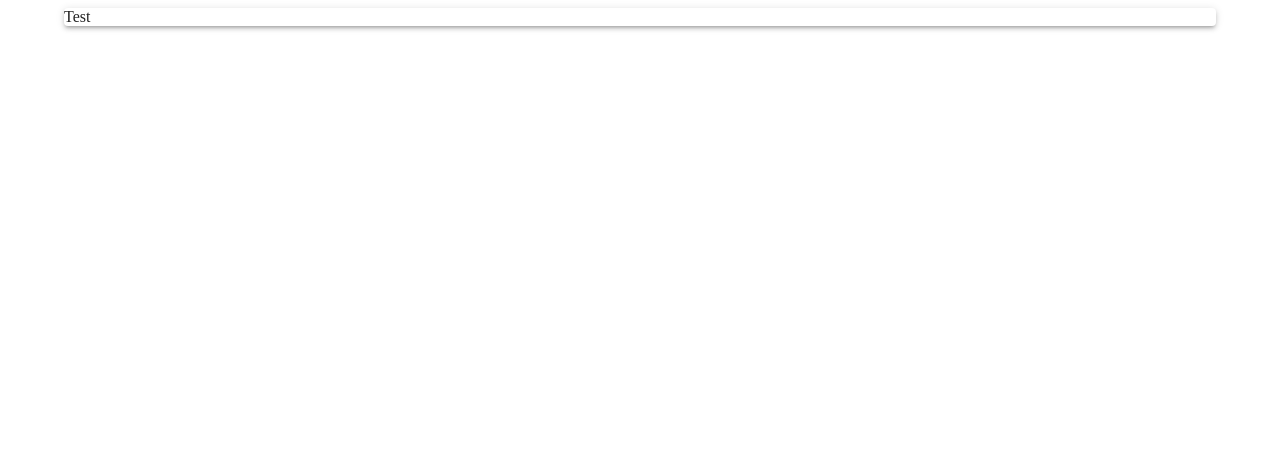
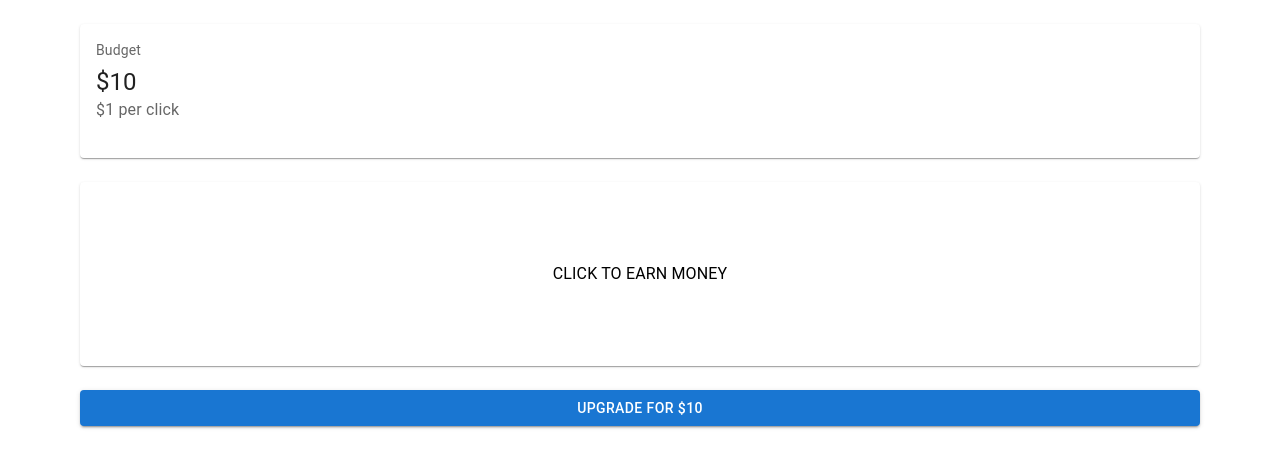
Before and after one commit to Marcin99b/CapitalistGame, a React (Create React App) app in the folder capitalist-game/: page / in a window 1280 px wide. Shown: the top 468 px of the page. Built offline with nearby package versions, Linux system fonts and the light colour scheme.

Commit message:
game basics

```diff
--- a/capitalist-game/public/index.html
+++ b/capitalist-game/public/index.html
@@ -2,29 +2,13 @@
 <html lang="en">
   <head>
     <meta charset="utf-8" />
-    <link rel="icon" href="%PUBLIC_URL%/favicon.ico" />
     <meta name="viewport" content="width=device-width, initial-scale=1" />
     <meta name="theme-color" content="#000000" />
     <meta
       name="description"
       content="Web site created using create-react-app"
     />
-    <link rel="apple-touch-icon" href="%PUBLIC_URL%/logo192.png" />
-    <!--
-      manifest.json provides metadata used when your web app is installed on a
-      user's mobile device or desktop. See https://developers.google.com/web/fundamentals/web-app-manifest/
-    -->
-    <link rel="manifest" href="%PUBLIC_URL%/manifest.json" />
-    <!--
-      Notice the use of %PUBLIC_URL% in the tags above.
-      It will be replaced with the URL of the `public` folder during the build.
-      Only files inside the `public` folder can be referenced from the HTML.
-
-      Unlike "/favicon.ico" or "favicon.ico", "%PUBLIC_URL%/favicon.ico" will
-      work correctly both with client-side routing and a non-root public URL.
-      Learn how to configure a non-root public URL by running `npm run build`.
-    -->
-    <title>React App</title>
+    <title>Capitalist game</title>
   </head>
   <body>
     <noscript>You need to enable JavaScript to run this app.</noscript>
--- a/capitalist-game/src/App.tsx
+++ b/capitalist-game/src/App.tsx
@@ -1,10 +1,11 @@
-import { Container, Paper } from "@mui/material";
+import { Container } from "@mui/material";
 import React, { FC } from "react";
+import Home from "./Pages/Home/Home";
 
 const App: FC = () => {
   return (
     <Container>
-      <Paper elevation={3}>Test</Paper>
+      <Home />
     </Container>
   );
 };
--- /dev/null
+++ b/capitalist-game/src/Components/LocalStorageFacade/LocalStorageFacade.tsx
@@ -0,0 +1,43 @@
+const budgetKey = "BUDGET";
+const addPerClickKey = "ADD_PER_CLICK";
+const nextUpgradeCostKey = "NEXT_UPGRADE_COST";
+
+const budgetDefault = 0;
+const addPerClickDefault = 1;
+const nextUpgradeCostDefault = 10;
+
+//budget
+export const getBudgetFromLocalStorage = (): number => {
+  const value = localStorage.getItem(budgetKey);
+  if (value) return parseInt(value);
+  setBudgetInLocalStorage(budgetDefault);
+  return budgetDefault;
+};
+
+export const setBudgetInLocalStorage = (value: number) => {
+  localStorage.setItem(budgetKey, value.toString());
+};
+
+//add per click
+export const getAddPerClickFromLocalStorage = (): number => {
+  const value = localStorage.getItem(addPerClickKey);
+  if (value) return parseInt(value);
+  setBudgetInLocalStorage(addPerClickDefault);
+  return addPerClickDefault;
+};
+
+export const setAddPerClickInLocalStorage = (value: number) => {
+  localStorage.setItem(addPerClickKey, value.toString());
+};
+
+//next upgrade cost
+export const getnextUpgradeCostFromLocalStorage = (): number => {
+  const value = localStorage.getItem(nextUpgradeCostKey);
+  if (value) return parseInt(value);
+  setBudgetInLocalStorage(nextUpgradeCostDefault);
+  return nextUpgradeCostDefault;
+};
+
+export const setnextUpgradeCostInLocalStorage = (value: number) => {
+  localStorage.setItem(nextUpgradeCostKey, value.toString());
+};
--- /dev/null
+++ b/capitalist-game/src/Pages/Home/Home.tsx
@@ -0,0 +1,69 @@
+import { Box, Button, Card, CardContent, Paper, Stack, Typography } from "@mui/material";
+import { FC, useEffect, useState } from "react";
+import {
+  getAddPerClickFromLocalStorage,
+  getBudgetFromLocalStorage,
+  getnextUpgradeCostFromLocalStorage,
+  setAddPerClickInLocalStorage,
+  setBudgetInLocalStorage,
+  setnextUpgradeCostInLocalStorage,
+} from "../../Components/LocalStorageFacade/LocalStorageFacade";
+
+const Home: FC = () => {
+  const [budget, setBudget] = useState(getBudgetFromLocalStorage());
+  const [addPerClick, setAddPerClick] = useState(getAddPerClickFromLocalStorage());
+  const [nextUpgradeCost, setNextUpgradeCost] = useState(getnextUpgradeCostFromLocalStorage());
+
+  useEffect(() => setBudgetInLocalStorage(budget), [budget]);
+
+  useEffect(() => {
+    setAddPerClickInLocalStorage(addPerClick);
+  }, [addPerClick]);
+
+  useEffect(() => {
+    setnextUpgradeCostInLocalStorage(nextUpgradeCost);
+  }, [nextUpgradeCost]);
+
+  const addToBudget = (value: number) => setBudget(budget + value);
+  const minusFromBudget = (value: number) => setBudget(budget - value);
+
+  const handleAdd = () => addToBudget(addPerClick);
+
+  const handleUpgrade = () => {
+    minusFromBudget(nextUpgradeCost);
+    setAddPerClick(Math.floor(addPerClick * 2));
+    setNextUpgradeCost(Math.floor(nextUpgradeCost * 3));
+  };
+
+  return (
+    <Stack spacing={3} padding={2}>
+      <Card>
+        <CardContent>
+          <Typography sx={{ fontSize: 14 }} color="text.secondary" gutterBottom>
+            Budget
+          </Typography>
+          <Typography variant="h5" component="div">
+            ${budget}
+          </Typography>
+          <Typography sx={{ mb: 1.5 }} color="text.secondary">
+            ${addPerClick} per click
+          </Typography>
+        </CardContent>
+      </Card>
+      <Paper>
+        <Button style={{ padding: 0, margin: 0, width: "100%", height: "100%" }} onClick={handleAdd}>
+          <Box paddingTop={10} paddingBottom={10}>
+            <Stack direction="column" alignItems="center" justifyContent="center">
+              <Typography color="black">Click to earn money</Typography>
+            </Stack>
+          </Box>
+        </Button>
+      </Paper>
+      <Button variant="contained" disabled={budget < nextUpgradeCost} onClick={handleUpgrade}>
+        Upgrade for ${nextUpgradeCost}
+      </Button>
+    </Stack>
+  );
+};
+
+export default Home;
```
